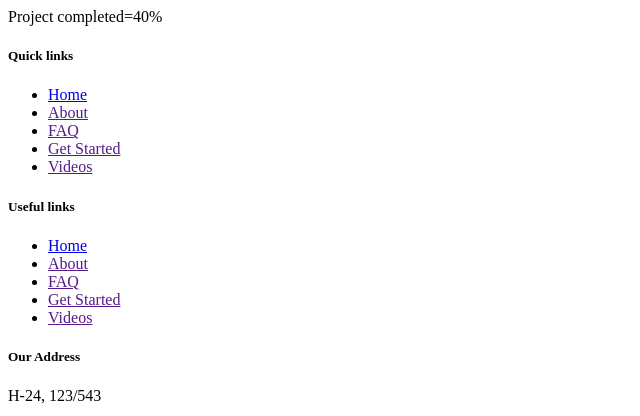
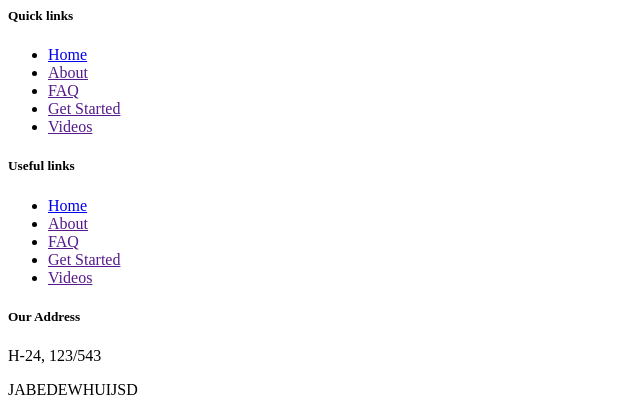
Before and after one commit to Ind20/project, a Django app: page /djlogin/footer in a window 1280 px wide. Shown: the top 416 px of the page, without its empty margins (0-640 px from the left). Run offline with Django 3.2, Linux system fonts and the light colour scheme.

Commit message:
progress bar

```diff
--- a/template/djlogin/footer.html
+++ b/template/djlogin/footer.html
@@ -8,9 +8,6 @@
 </head>
 
 <body>
-<div class="progress">
-    <div class="progress-bar progress-bar-striped progress-bar-animated" style="width:40%">Project completed=40%</div>
-</div>
 <div class="row  bg-info footer text-center text-xs-center justify-content-center">
     <div class="col-xs-12 col-sm-4 col-md-4 quick-links">
         <h5>Quick links</h5>
--- a/template/djlogin/header.html
+++ b/template/djlogin/header.html
@@ -15,6 +15,9 @@
 </head>
 
 <body>
+    <div class="progress">
+        <div class="progress-bar progress-bar-striped progress-bar-animated" style="width:40%">Project completed=40%</div>
+    </div>
     <div class="nav-bar sticky-top bg-dark navbar-dark clearfix">
         <div class="float-left">
             <img class="logo" src="https://www.upi.edu/assets/img/logo.png" class="rounded" alt="Cinque Terre">
```
